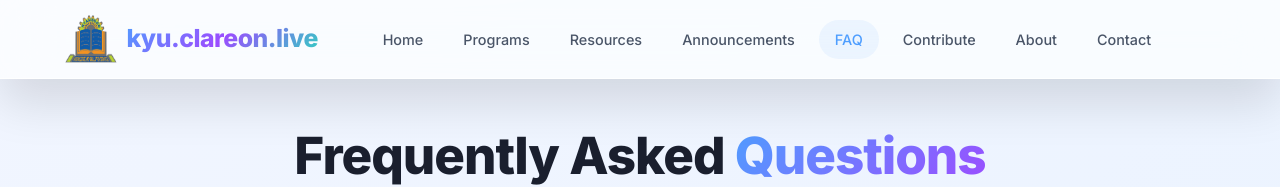
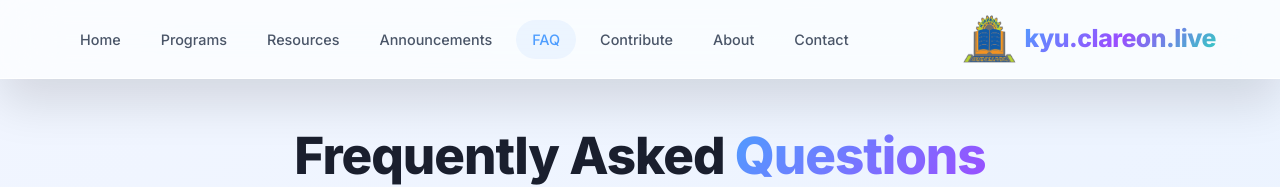
Before and after one commit to kalanzibenjamin/kyu-site, a website built with Vite: page pages/faq/index.html in a window 1280 px wide. Shown: the top 187 px of the page. Built offline with nearby package versions, Linux system fonts and the light colour scheme.

Commit message:
Update index.html

```diff
--- a/pages/faq/index.html
+++ b/pages/faq/index.html
@@ -126,12 +126,6 @@
   <!-- ======================================== -->
   <header class="site-header" role="banner">
     <div class="header-container">
-      <a href="/" class="logo" aria-label="Home | kyu.clareon.live">
-        <span class="logo-icon">
-          <img src="/assets/images/logo/kyu-logo.png" alt="KYU logo" loading="eager" />
-        </span>
-        <span class="logo-text">kyu.clareon.live</span>
-      </a>
       <nav class="main-nav" aria-label="Main navigation">
         <button class="nav-toggle" aria-expanded="false" aria-controls="nav-menu" aria-label="Toggle menu">
           <i class="fas fa-bars"></i>
@@ -147,11 +141,14 @@
             <li role="none"><a href="/pages/contact/" role="menuitem">Contact</a></li>
         </ul>
       </nav>
-      <div class="header-actions">
-        <button class="header-btn search-toggle" aria-label="Search">
-          <i class="fas fa-search"></i>
-        </button>
-      </div>
+
+      <a href="/" class="logo" aria-label="Home | kyu.clareon.live">
+        <span class="logo-icon">
+          <img src="/assets/images/logo/kyu-logo.png" alt="KYU logo" loading="eager" />
+        </span>
+        <span class="logo-text">kyu.clareon.live</span>
+      </a>
+
     </div>
   </header>
 
```
